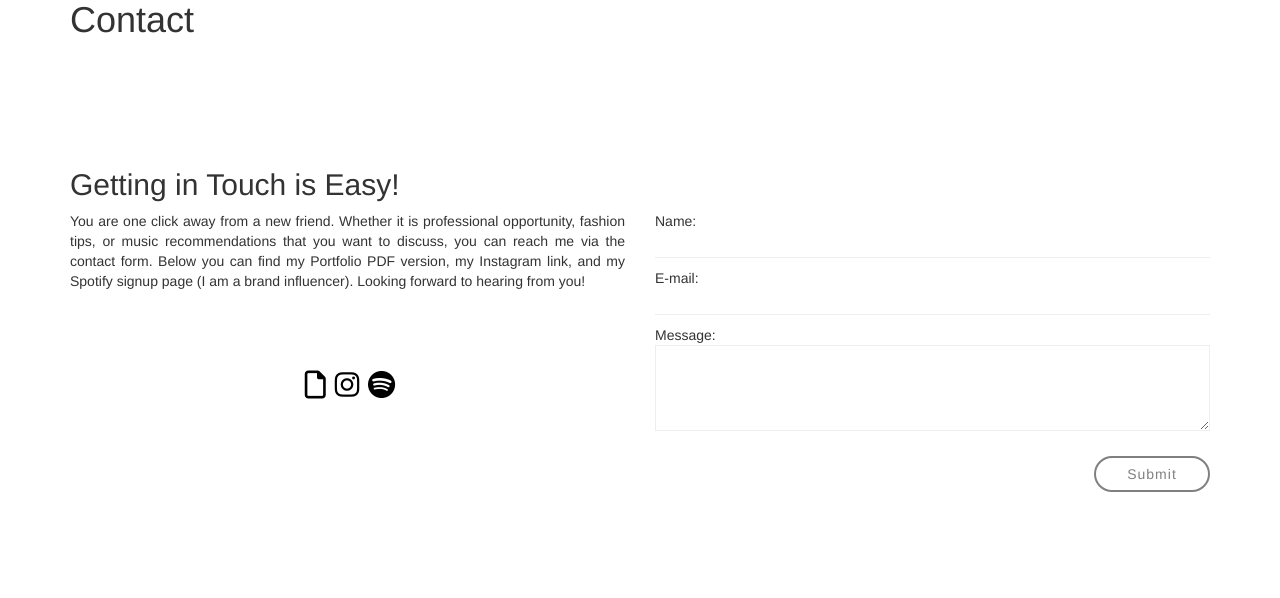
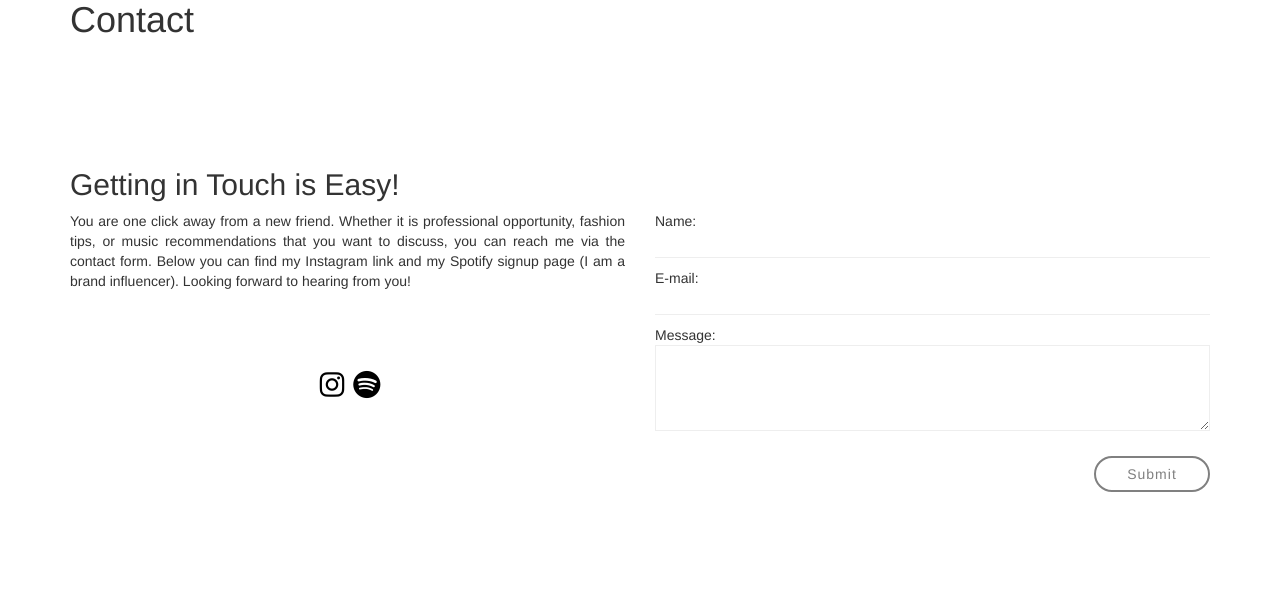
Before and after one commit to lawrencel13110123/EV-Portfolio, a Node server app: page / in a window 1280 px wide. Shown: the part 3285-3883 px from the top of the page. Run offline with Node 20, Linux system fonts and the light colour scheme; data that the repository does not hold is empty; some libraries are stand-ins or nearby versions.

Commit message:
removed pdf icon from contact

```diff
--- a/views/index.handlebars
+++ b/views/index.handlebars
@@ -144,9 +144,9 @@
 
 					<div class="row" id="contact-section">
 						<div class="col-lg-6" id="contact-content">
-								<p>You are one click away from a new friend.  Whether it is professional opportunity, fashion tips, or music recommendations that you want to discuss, you can reach me via the contact form. Below you can find my Portfolio PDF version, my Instagram link, and my Spotify signup page (I am a brand influencer).  Looking forward to hearing from you!</p>
+								<p>You are one click away from a new friend.  Whether it is professional opportunity, fashion tips, or music recommendations that you want to discuss, you can reach me via the contact form. Below you can find {{!-- my Portfolio PDF version, --}} my Instagram link and my Spotify signup page (I am a brand influencer).  Looking forward to hearing from you!</p>
 								<div id="icon-bar">
-									<a class="contact-icons" href="https://drive.google.com/file/d/0B-7So-yaGd4_SEpTT01wMTdVOFU/view?usp=sharing" target="_blank"><i class="fa fa-file-o fa-2x" title="Download Portfolio" aria-hidden="true"></i></a>
+									{{!-- <a class="contact-icons" href="https://drive.google.com/file/d/0B-7So-yaGd4_SEpTT01wMTdVOFU/view?usp=sharing" target="_blank"><i class="fa fa-file-o fa-2x" title="Download Portfolio" aria-hidden="true"></i></a> --}}
 
 									<a class="contact-icons" href="https://www.instagram.com/xevonnexyfanx/" target="_blank"><i class="fa fa-instagram fa-2x" title="View Instagram" aria-hidden="true"></i></a>
 
```
